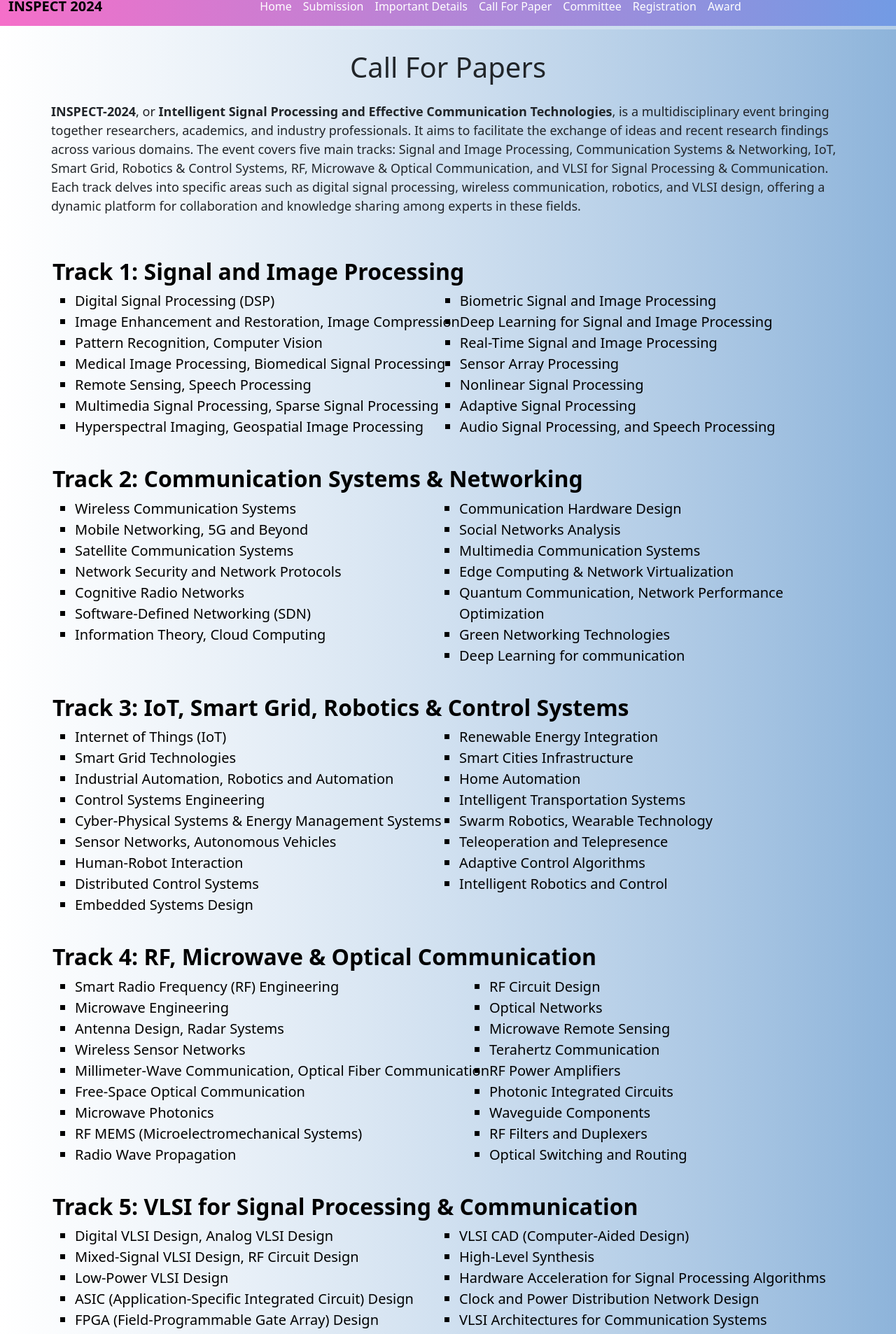
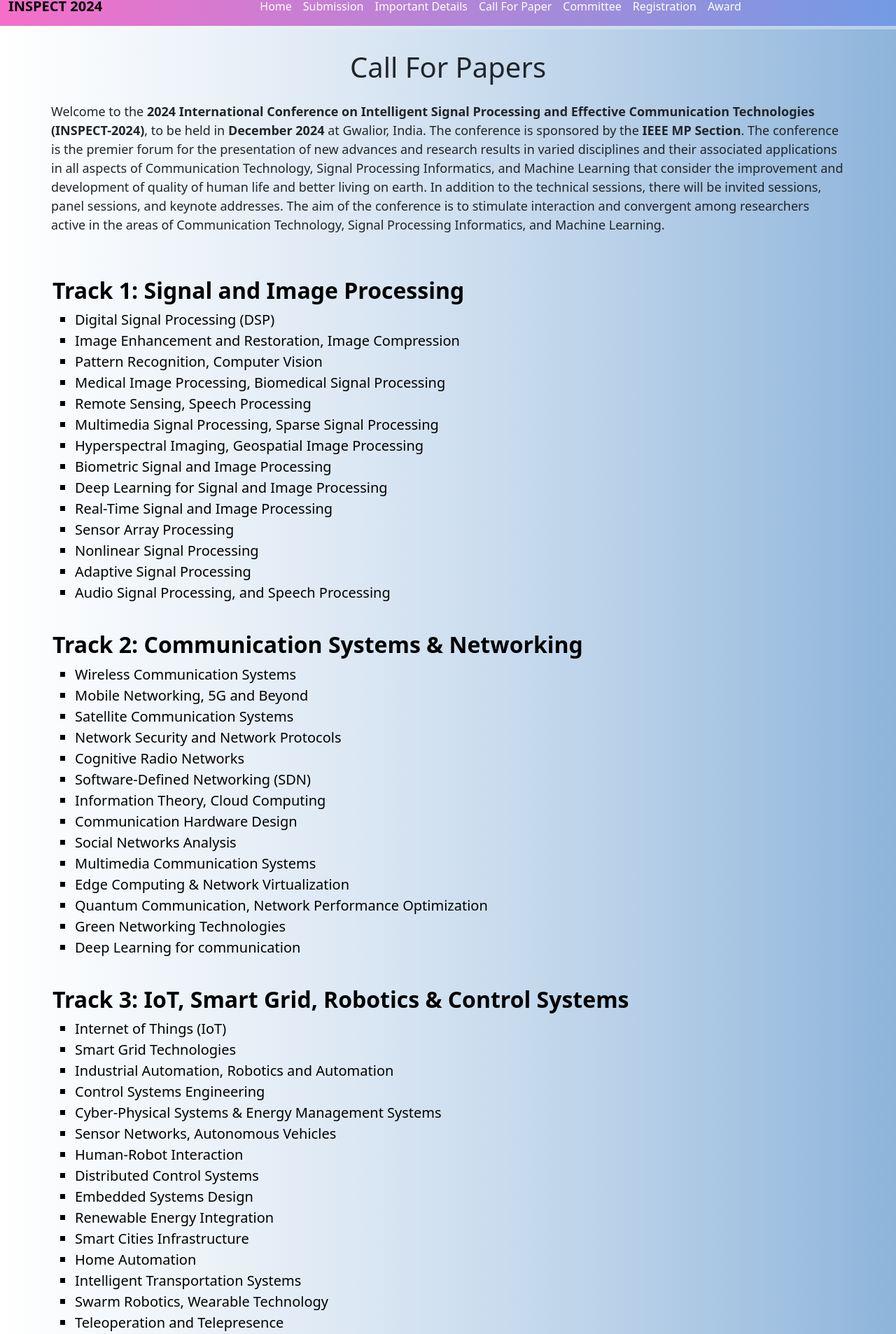
Before and after one commit to frozen-eagle043/opulent-space-capybara, a React (Create React App) app: page /call-for-paper in a window 1280 px wide. Shown: the part 19-1925 px from the top of the page at 70% size. Built offline with nearby package versions, Linux system fonts and the light colour scheme; a web font is replaced by a local one.

Commit message:
Updated CallForPaper component

```diff
--- a/src/App.css
+++ b/src/App.css
@@ -265,3 +265,12 @@ body {
   display: flex;
   flex-direction: column;
 }
+
+.call-for-paper-box {
+  min-width: 50%;
+}
+@media screen and (max-width: 1380px) {
+  .call-for-paper-box {
+    min-width: 100%;
+  }
+}
--- a/src/components/CallForPapers.jsx
+++ b/src/components/CallForPapers.jsx
@@ -20,21 +20,23 @@ const CallForPapers = () => {
             padding: "8px",
           }}
         >
-          <b>INSPECT-2024</b>, or{" "}
+          Welcome to the{" "}
           <b>
-            Intelligent Signal Processing and Effective Communication
-            Technologies
+            2024 International Conference on Intelligent Signal Processing and
+            Effective Communication Technologies (INSPECT-2024)
           </b>
-          , is a multidisciplinary event bringing together researchers,
-          academics, and industry professionals. It aims to facilitate the
-          exchange of ideas and recent research findings across various domains.
-          The event covers five main tracks: Signal and Image Processing,
-          Communication Systems & Networking, IoT, Smart Grid, Robotics &
-          Control Systems, RF, Microwave & Optical Communication, and VLSI for
-          Signal Processing & Communication. Each track delves into specific
-          areas such as digital signal processing, wireless communication,
-          robotics, and VLSI design, offering a dynamic platform for
-          collaboration and knowledge sharing among experts in these fields.
+          , to be held in <b>December 2024</b> at Gwalior, India. The conference
+          is sponsored by the <b>IEEE MP Section</b>. The conference is the
+          premier forum for the presentation of new advances and research
+          results in varied disciplines and their associated applications in all
+          aspects of Communication Technology, Signal Processing Informatics,
+          and Machine Learning that consider the improvement and development of
+          quality of human life and better living on earth. In addition to the
+          technical sessions, there will be invited sessions, panel sessions,
+          and keynote addresses. The aim of the conference is to stimulate
+          interaction and convergent among researchers active in the areas of
+          Communication Technology, Signal Processing Informatics, and Machine
+          Learning.
         </div>
         <div
           style={{
@@ -48,8 +50,10 @@ const CallForPapers = () => {
             <h2 style={{ fontWeight: "bold" }}>
               Track 1: Signal and Image Processing
             </h2>
-            <ul style={{ listStyle: "square", display: "flex" }}>
-              <div style={{ minWidth: "50%" }}>
+            <ul
+              style={{ listStyle: "square", display: "flex", flexWrap: "wrap" }}
+            >
+              <div className="call-for-paper-box">
                 <li>Digital Signal Processing (DSP)</li>
                 <li>Image Enhancement and Restoration, Image Compression</li>
                 <li>Pattern Recognition, Computer Vision</li>
@@ -74,8 +78,10 @@ const CallForPapers = () => {
             <h2 style={{ fontWeight: "bold" }}>
               Track 2: Communication Systems & Networking
             </h2>
-            <ul style={{ listStyle: "square", display: "flex" }}>
-              <div style={{ minWidth: "50%" }}>
+            <ul
+              style={{ listStyle: "square", display: "flex", flexWrap: "wrap" }}
+            >
+              <div className="call-for-paper-box">
                 <li>Wireless Communication Systems</li>
                 <li>Mobile Networking, 5G and Beyond</li>
                 <li>Satellite Communication Systems</li>
@@ -99,8 +105,10 @@ const CallForPapers = () => {
             <h2 style={{ fontWeight: "bold" }}>
               Track 3: IoT, Smart Grid, Robotics & Control Systems
             </h2>
-            <ul style={{ listStyle: "square", display: "flex" }}>
-              <div style={{ minWidth: "50%" }}>
+            <ul
+              style={{ listStyle: "square", display: "flex", flexWrap: "wrap" }}
+            >
+              <div className="call-for-paper-box">
                 <li>Internet of Things (IoT)</li>
                 <li>Smart Grid Technologies</li>
                 <li>Industrial Automation, Robotics and Automation</li>
@@ -111,7 +119,7 @@ const CallForPapers = () => {
                 <li>Distributed Control Systems</li>
                 <li>Embedded Systems Design</li>
               </div>
-              <div>
+              <div className="call-for-paper-box">
                 <li>Renewable Energy Integration</li>
                 <li>Smart Cities Infrastructure</li>
                 <li>Home Automation</li>
@@ -127,8 +135,10 @@ const CallForPapers = () => {
             <h2 style={{ fontWeight: "bold" }}>
               Track 4: RF, Microwave & Optical Communication
             </h2>
-            <ul style={{ listStyle: "square", display: "flex" }}>
-              <div style={{ minWidth: "50%" }}>
+            <ul
+              style={{ listStyle: "square", display: "flex", flexWrap: "wrap" }}
+            >
+              <div className="call-for-paper-box">
                 <li>Smart Radio Frequency (RF) Engineering</li>
                 <li>Microwave Engineering</li>
                 <li>Antenna Design, Radar Systems</li>
@@ -158,8 +168,10 @@ const CallForPapers = () => {
             <h2 style={{ fontWeight: "bold" }}>
               Track 5: VLSI for Signal Processing & Communication
             </h2>
-            <ul style={{ listStyle: "square", display: "flex" }}>
-              <div style={{ minWidth: "50%" }}>
+            <ul
+              style={{ listStyle: "square", display: "flex", flexWrap: "wrap" }}
+            >
+              <div className="call-for-paper-box">
                 <li>Digital VLSI Design, Analog VLSI Design</li>
                 <li>Mixed-Signal VLSI Design, RF Circuit Design</li>
                 <li>Low-Power VLSI Design</li>
```
